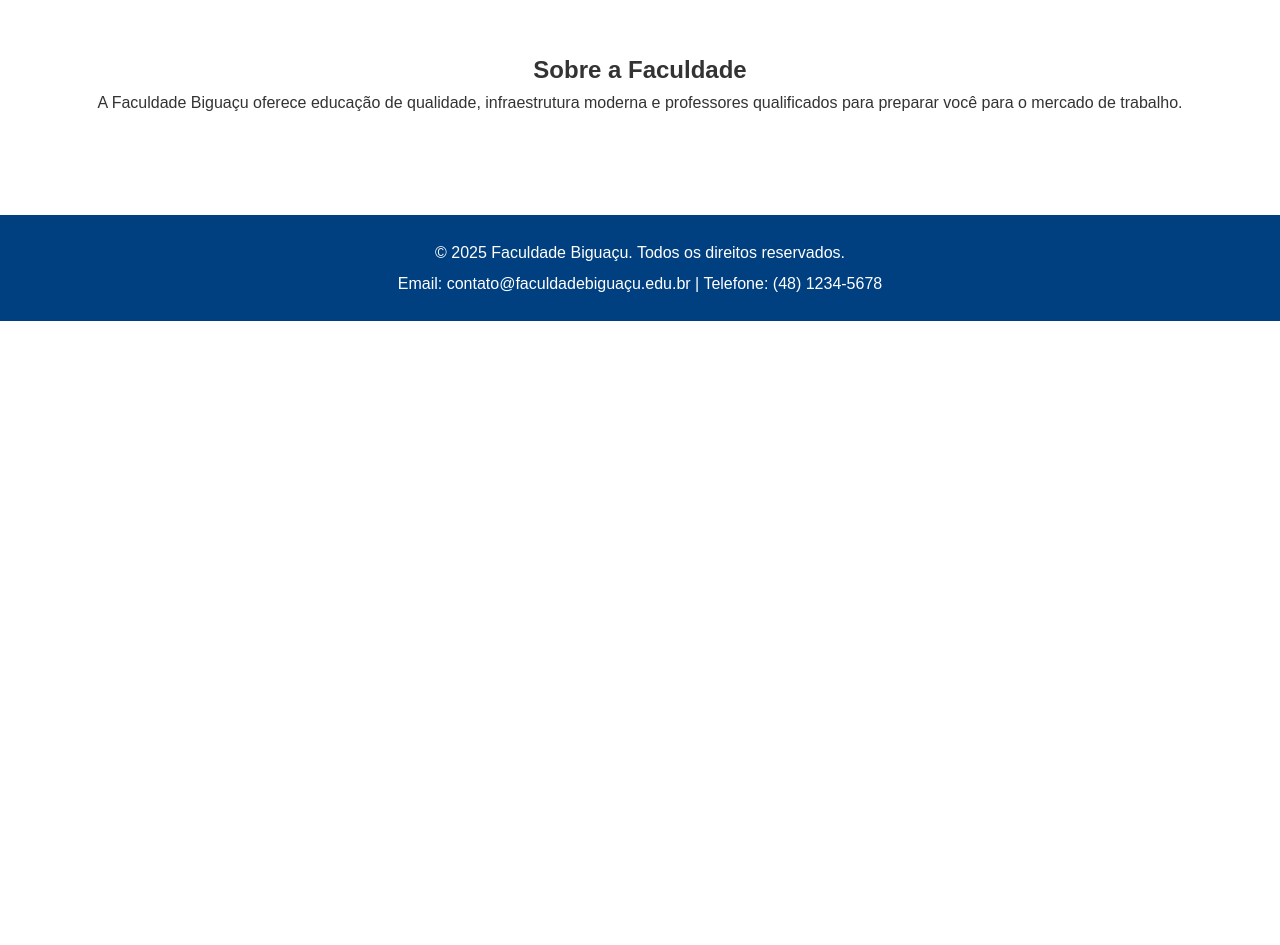
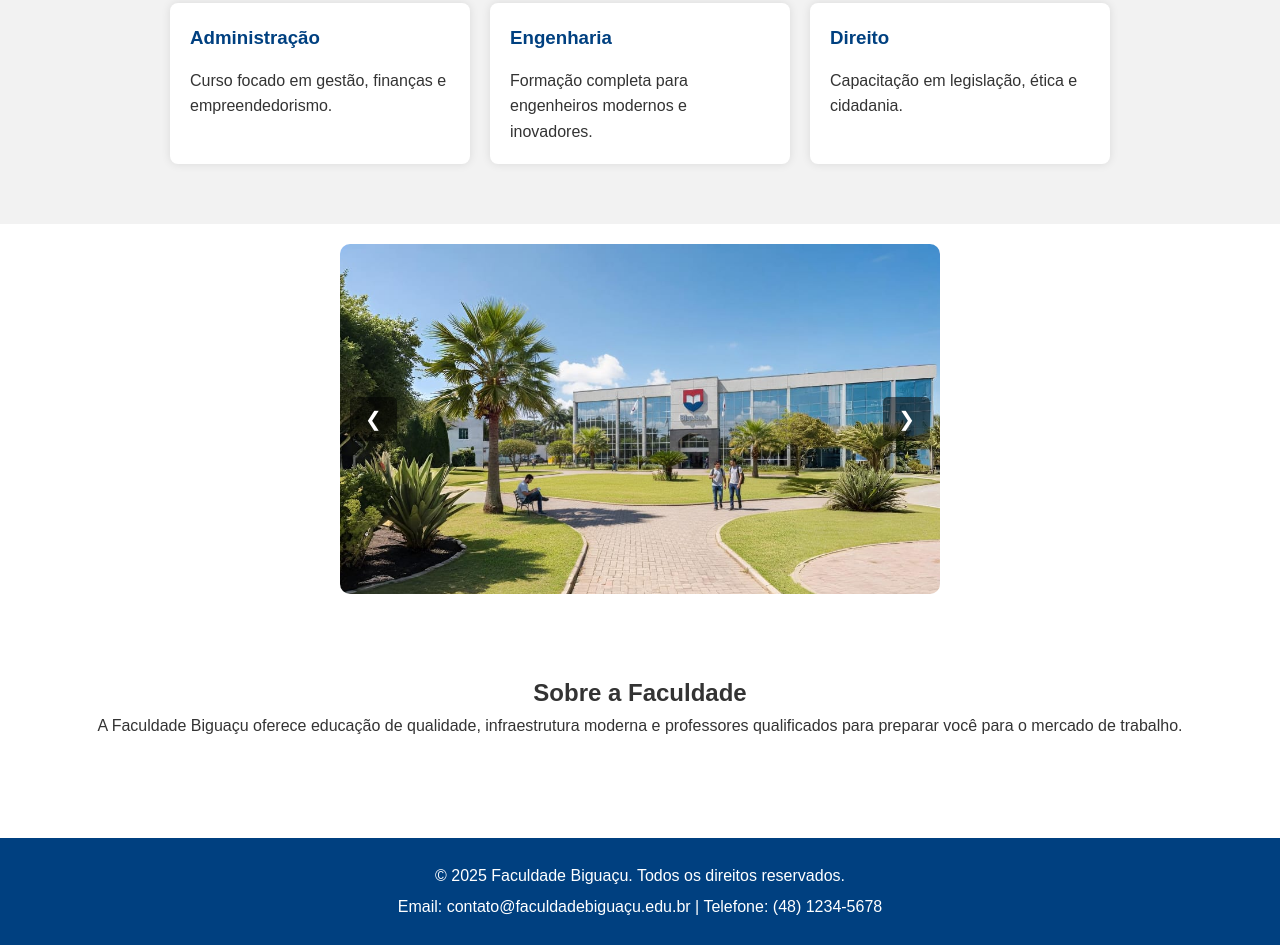
Before and after one commit to joaoluizzc/bigua-u, a plain HTML site: page index.html in a window 1280 px wide. Shown: the part 816-1761 px from the top of the page. Before the commit the page ends 1137 px from the top, so only its background shows below. Drawn offline with Linux system fonts and the light colour scheme.

Commit message:
Add files via upload

```diff
--- a/index.html
+++ b/index.html
@@ -4,6 +4,7 @@
     <meta charset="UTF-8">
     <meta name="viewport" content="width=device-width, initial-scale=1.0">
     <title>Faculdade Biguaçu</title>
+    <link rel="shortcut icon" href="biguacu.ico.png" type="image/x-icon">
     <link rel="stylesheet" href="style.css">
     <script src="script.js" defer></script>
 </head>
@@ -12,7 +13,7 @@
     <header>
         <div class="container header-container">
             <div class="logo">
-            <img src="logobiguacu." alt="Logo Faculdade Biguaçu">
+            <img src="logobiguzada.png" alt="Logo Faculdade Biguaçu">
             <h1>Faculdade Biguaçu</h1>
         </div>
             <nav>
@@ -55,6 +56,15 @@
             </div>
         </div>
     </section>
+    <div class="carrossel">
+        <div class="imagens">
+            <img src="imagem1.jpg" alt="Imagem 1">
+            <img src="imagem2.jpg" alt="Imagem 2">
+            <img src="imagem3.jpg" alt="Imagem 3">
+        </div>
+        <button class="botao anterior">❮</button>
+        <button class="botao proximo">❯</button>
+    </div>
 
     <!-- Sobre -->
     <section id="sobre" class="sobre">
--- a/script.js
+++ b/script.js
@@ -0,0 +1,15 @@
+let indice = 0;
+const imagens = document.querySelector('.imagens');
+const totalImagens = document.querySelectorAll('.imagens img').length;
+
+document.querySelector('.proximo').addEventListener('click', () => {
+    indice++;
+    if (indice >= totalImagens) indice = 0;
+    imagens.style.transform = `translateX(${-600 * indice}px)`;
+});
+
+document.querySelector('.anterior').addEventListener('click', () => {
+    indice--;
+    if (indice < 0) indice = totalImagens - 1;
+    imagens.style.transform = `translateX(${-600 * indice}px)`;
+});
--- a/style.css
+++ b/style.css
@@ -25,7 +25,7 @@
 
 /* Cabeçalho */
 header {
-    background: linear-gradient(120deg, #A61C2B, #003366);
+    background: linear-gradient(120deg, #E53935, #1E4D8B);
     color: #fff;
     padding: 20px 0;
 
@@ -38,7 +38,7 @@
 }
 
 header .logo img {
-    width: 60px;
+    width: 70px;
     height: auto;
     margin-right: 15px;
 }
@@ -70,7 +70,7 @@
 .hero {
     background-color: #e6f2ff;
     text-align: center;
-    padding: 80px 0;
+    padding: 200px 0;
 }
 
 .hero h2 {
@@ -122,6 +122,48 @@
     color: #004080;
 }
 
+.carrossel {
+    width: 600px;
+    height: 350px;
+    margin: 20px auto;
+    position: relative;
+    overflow: hidden;
+    border-radius: 10px;
+}
+
+.imagens {
+    display: flex;
+    width: 100%;
+    height: 100%;
+    transition: transform 0.4s ease;
+}
+
+.imagens img {
+    width: 600px;
+    height: 350px;
+    object-fit: cover;
+}
+
+.botao {
+    position: absolute;
+    top: 50%;
+    transform: translateY(-50%);
+    background: rgba(0,0,0,0.5);
+    color: white;
+    border: none;
+    padding: 10px 15px;
+    cursor: pointer;
+    font-size: 20px;
+    border-radius: 5px;
+}
+
+.anterior { left: 10px; }
+.proximo { right: 10px; }
+
+.botao:hover {
+    background: rgba(0,0,0,0.8);
+}
+
 /* Sobre */
 .sobre {
     padding: 60px 0;
```
Also changed, not shown: biguacu.ico.png (added), imagem1.jpg (added), imagem2.jpg (added), imagem3.jpg (added), logobiguzada.png (added).
